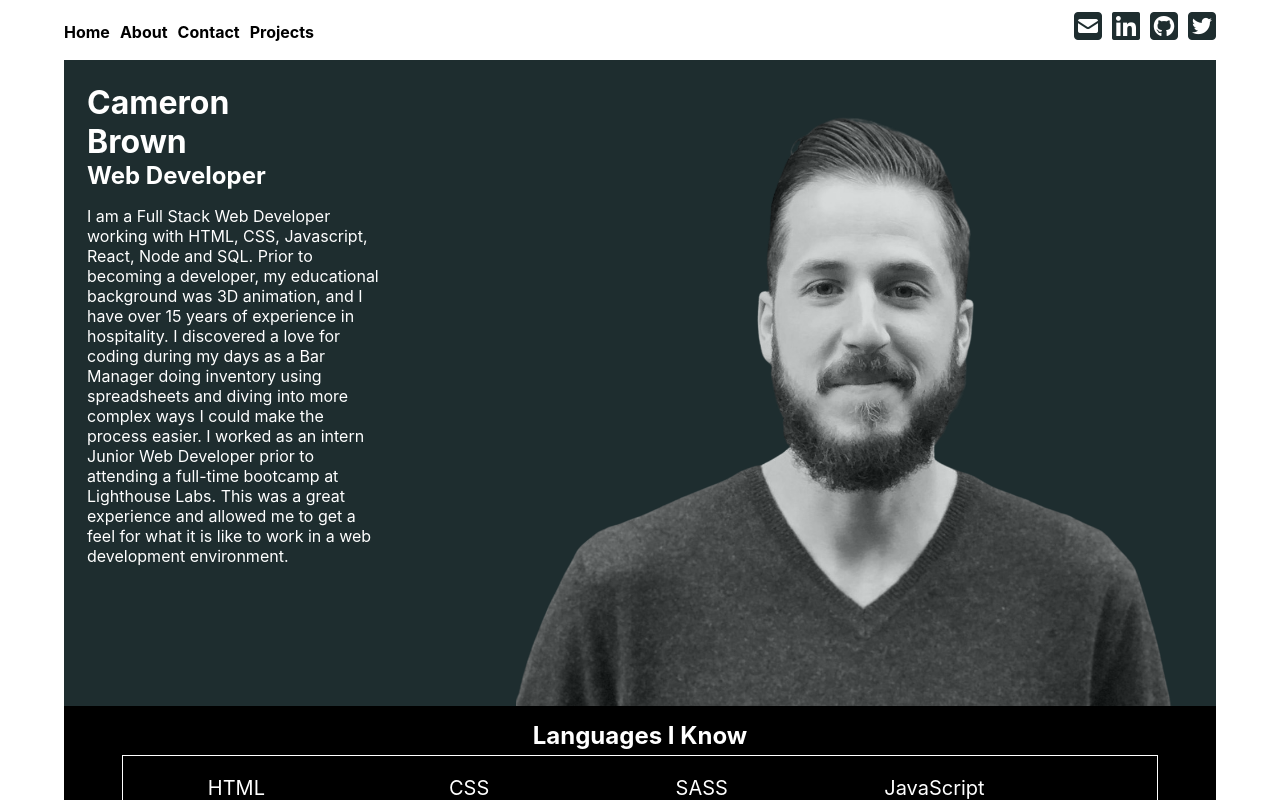
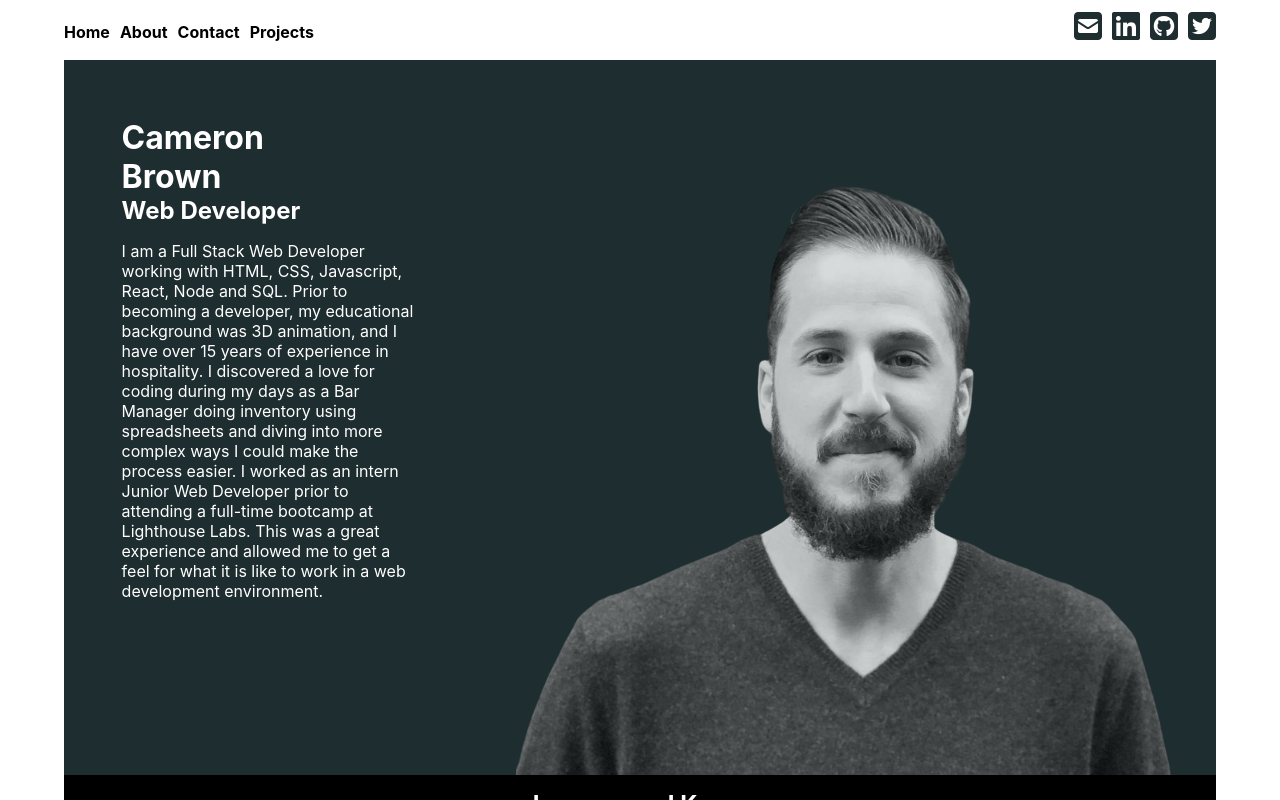
Before and after one commit to CamBrown101/personal-website, a React (Create React App) app: page / in a window 1280 px wide. Shown: the top 800 px of the page. Built offline with nearby package versions, Linux system fonts and the light colour scheme.

Commit message:
Adjust padding

```diff
--- a/src/Components/About.scss
+++ b/src/Components/About.scss
@@ -8,7 +8,7 @@
   background-size: 700px;
   background-repeat: no-repeat;
   height: 600px;
-  padding: 2%;
+  padding: 5%;
   color: $about-font;
   .name {
     width: 150px;
```
